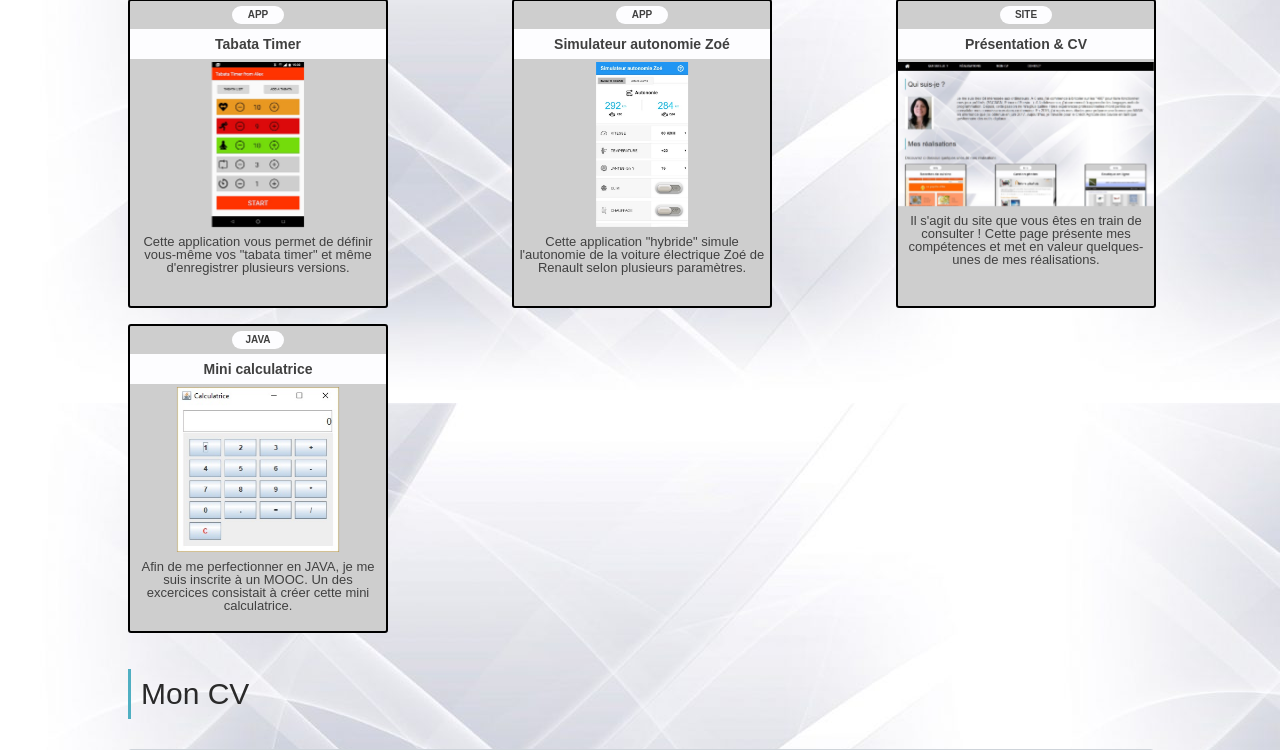
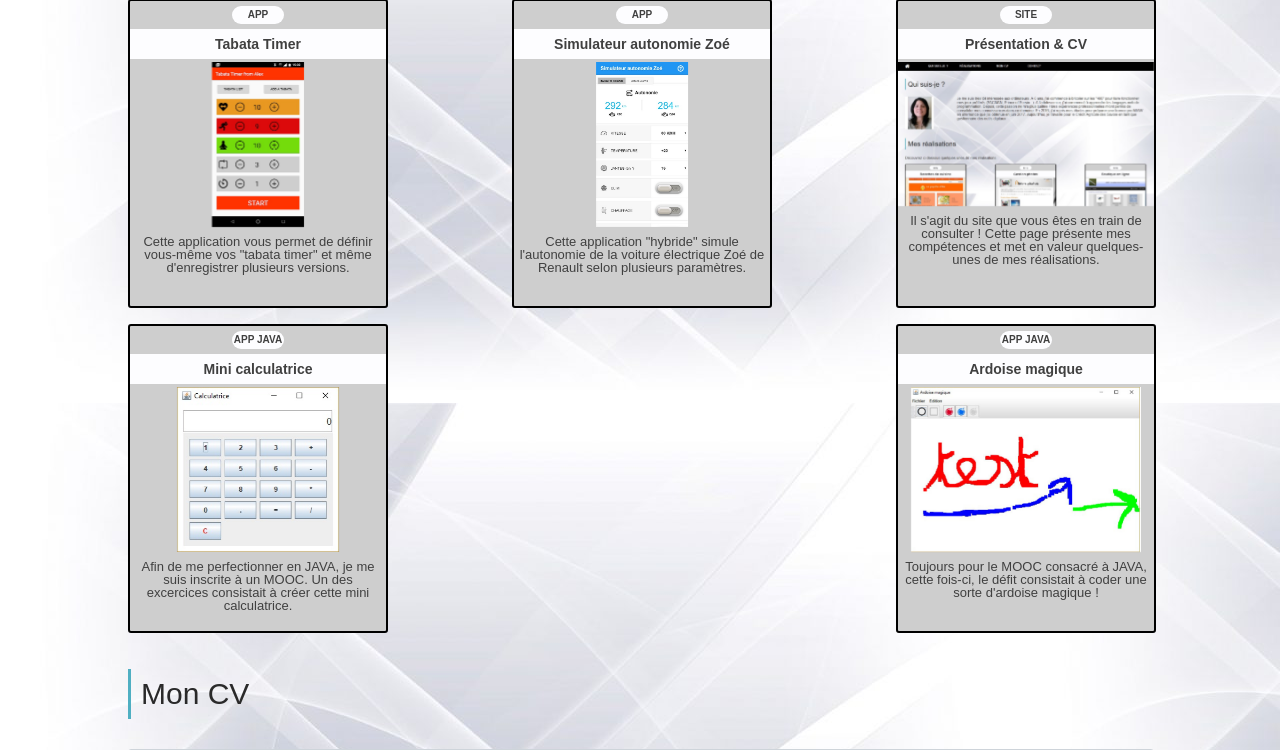
Before and after one commit to anthyllide/site-presentation, a Symfony app: template templates/home.html.twig in a window 1280 px wide. Shown: the part 791-1541 px from the top of the page. Run offline with Twig, Linux system fonts and the light colour scheme; the template is opened without the code that fills it, so the values that code supplies are empty; some libraries are stand-ins or nearby versions.

Commit message:
ajout deux réa JAVA

```diff
--- a/templates/base.html.twig
+++ b/templates/base.html.twig
@@ -3,7 +3,7 @@
     <head>
         <meta charset="UTF-8">
         <meta name="viewport" content="initial-scale=1.0, user-scalable=yes" />
-        <title>{% block title %}Alexandra Gonzalez{% endblock %}</title>
+        <title>{% block title %}Alexandra Gonzalez, développeur web à Chambéry{% endblock %}</title>
         <link href="{{ asset('css/style.css') }}" rel="stylesheet" type="text/css" />
         <link href="{{ asset('css/mobile-style.css') }}" rel="stylesheet" type="text/css" />
         <link rel="stylesheet" href="https://use.fontawesome.com/releases/v5.3.1/css/all.css" integrity="sha384-mzrmE5qonljUremFsqc01SB46JvROS7bZs3IO2EmfFsd15uHvIt+Y8vEf7N7fWAU" crossorigin="anonymous">
--- a/templates/realisations.html.twig
+++ b/templates/realisations.html.twig
@@ -155,7 +155,7 @@
     <!-- DEBUT REA 7 -->
     <div class="rea" id="rea7">
         <div class="front">
-            <h4>JAVA</h4>
+            <h4>APP JAVA</h4>
             <h5>Mini calculatrice</h5>
             <figure>
                 <img alt="mini calculatrice" src="{{ asset('images/mini-calculatrice.jpg') }}" />
@@ -172,5 +172,25 @@
         </div>
     </div>
     <!-- FIN REA 7 -->
+     <!-- DEBUT REA 8 -->
+    <div class="rea" id="rea8">
+        <div class="front">
+            <h4>APP JAVA</h4>
+            <h5>Ardoise magique</h5>
+            <figure>
+                <img alt="ardoise magique" src="{{ asset('images/ardoise-magique.jpg') }}" />
+            </figure>
+            <p>Toujours pour le MOOC consacré à JAVA, cette fois-ci, le défit consistait à coder une sorte d'ardoise magique !</p>
+        </div>
+        <div class="back" >
+            <h5>Techno utilisées</h5>
+            <ul>
+                <li>JAVA</li>
+            </ul>
+            <a title ="mini_calcultrice.jar" target="blank" href="{{ asset('files/ardoise_magique.jar') }}">Télécharger l'ardoise magique</a>
+            <a href="https://github.com/anthyllide/ardoise-magique" target="blank" title="repository Github">Voir le code source</a>
+        </div>
+    </div>
+    <!-- FIN REA 8 -->
 </div>
 <!-- FIN BLOC 3 REALISATIONS -->
```
Also changed, not shown: public/images/ardoise-magique.jpg (added), 1 other file.
